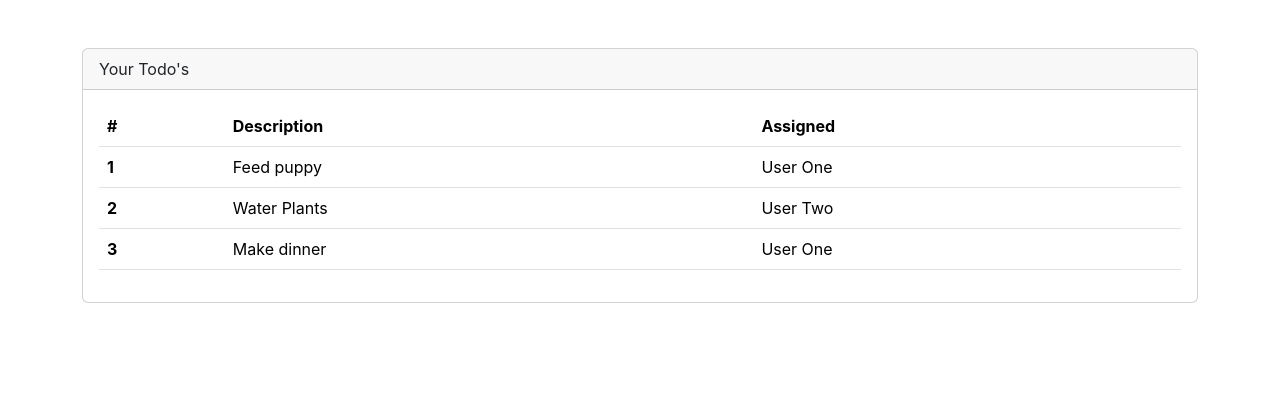
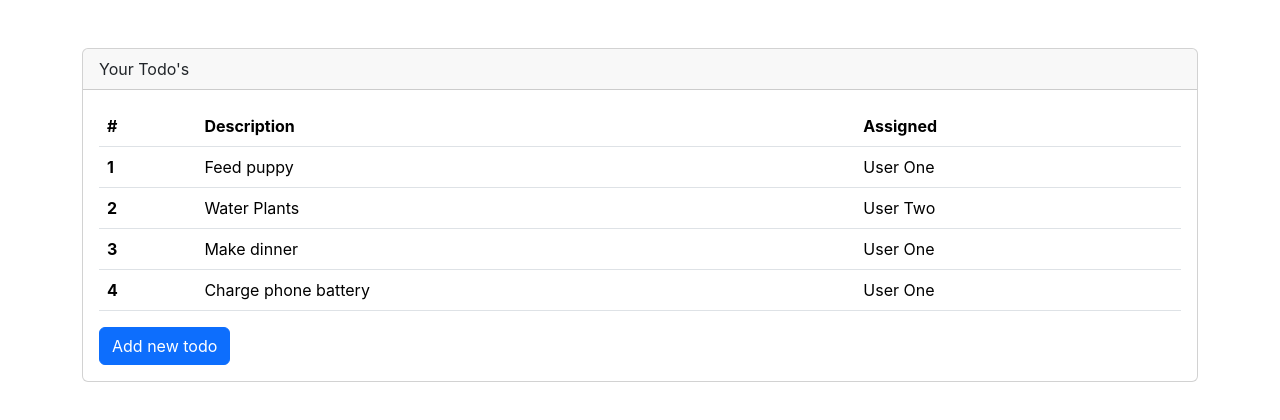
Before and after one commit to natchavez/react-todo-app, a React (Create React App) app: page / in a window 1280 px wide. Shown: the top 420 px of the page. Built offline with nearby package versions, Linux system fonts and the light colour scheme.

Commit message:
Adding new Todo

```diff
--- a/src/App.jsx
+++ b/src/App.jsx
@@ -1,12 +1,33 @@
+import { useState } from 'react';
 import './App.css';
 import TodoTable from './components/TodoTable';
 
 function App() {
-  const todos = [
+  const intialTodos = [
     { rowNumber: 1, rowDescription: 'Feed puppy', rowAssigned: 'User One' },
     { rowNumber: 2, rowDescription: 'Water Plants', rowAssigned: 'User Two' },
     { rowNumber: 3, rowDescription: 'Make dinner', rowAssigned: 'User One' },
+    {
+      rowNumber: 4,
+      rowDescription: 'Charge phone battery',
+      rowAssigned: 'User One',
+    },
   ];
+
+  const [todos, setTodos] = useState(intialTodos);
+
+  const handleAddTodoClick = () => {
+    const currentTodos = [...todos];
+
+    if (currentTodos.length > 0) {
+      const newTodo = {
+        rowNumber: currentTodos.length + 1,
+        rowDescription: 'New Todo',
+        rowAssigned: 'User Three',
+      };
+      setTodos((todos) => [...todos, newTodo]);
+    }
+  };
 
   return (
     <div className='mt-5 container'>
@@ -14,6 +35,9 @@
         <div className='card-header'>Your Todo's</div>
         <div className='card-body'>
           <TodoTable todos={todos} />
+          <button className='btn btn-primary' onClick={handleAddTodoClick}>
+            Add new todo
+          </button>
         </div>
       </div>
     </div>
```
